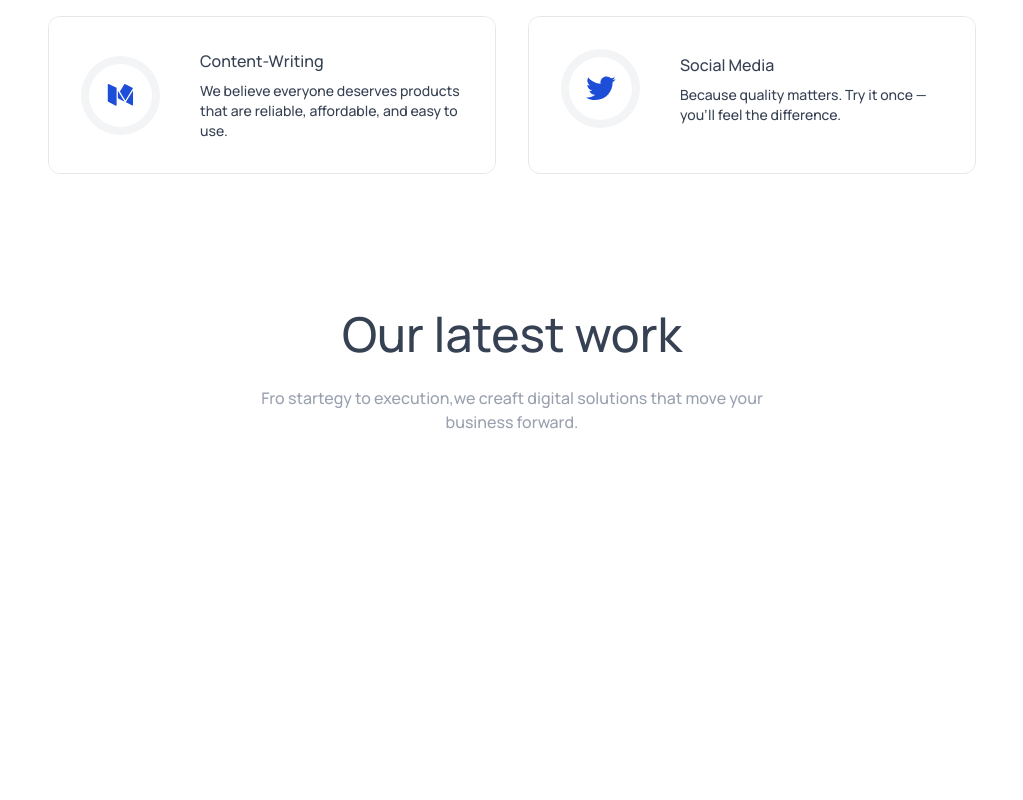
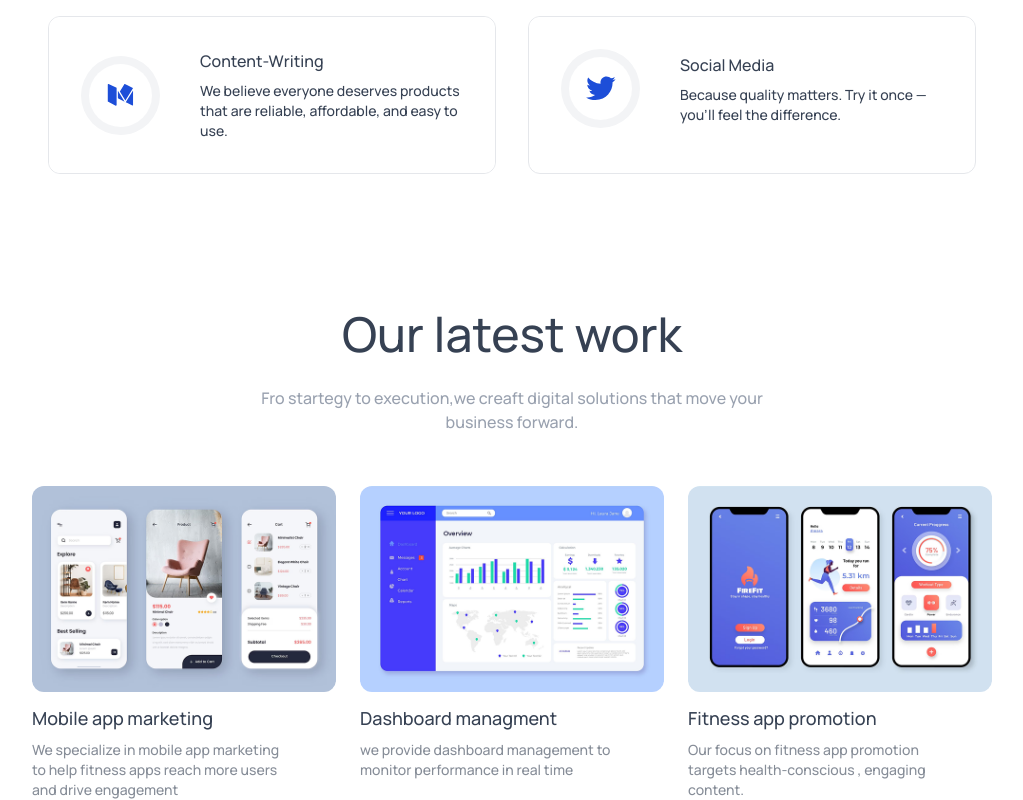
Before and after one commit to Anjana-20782/agency-ai, a React (Vite) app: page / in a window 1280 px wide. Shown: the part 1859-2659 px from the top of the page, without its empty margins (128-1151 px from the left). Before the commit the page ends 2317 px from the top, so only its background shows below. Built offline with nearby package versions, Linux system fonts and the light colour scheme.

Commit message:
our work new contents added

```diff
--- a/src/components/OurWork.jsx
+++ b/src/components/OurWork.jsx
@@ -1,10 +1,48 @@
 import React from "react";
 import Title from "./Title";
+import assets from "../assets/assets";
 
 const OurWork=()=>{
+
+    const workData = [
+        {
+            title:'Mobile app marketing',
+            description:"We specialize in mobile app marketing to help fitness apps reach more users and drive engagement",
+            image:assets.work_mobile_app
+
+        },
+         {
+            title:'Dashboard managment',
+            description:"we provide dashboard management to monitor performance in real time",
+            image:assets.work_dashboard_management
+
+        },
+         {
+            title:'Fitness app promotion',
+            description:"Our focus on fitness app promotion targets health-conscious , engaging content.",
+            image:assets.work_fitness_app
+
+        }
+
+
+    ]
     return(
         <div id='our-work' className="flex flex-col items-center gap-7 px-4 sm:px-12 lg-px-24 xl:px-40 pt-30 text-gray-700 dark:text-white">
             <Title title='Our latest work' desc='Fro startegy to execution,we creaft digital solutions that move your business forward.' />
+            <div className="grid sm:grid-cols-2 lg:grid-cols-3 gap-6 w-full max-w-5xl">
+                {
+                    workData.map((work,index)=>(
+                        <div key={index} className="hover:scale-102 duration-500
+                        transition-all cursor-pointer">
+
+                            <img src={work.image} className="w-full rounded-xl" alt="" />
+                            <h3 className="mt-3 mb-2 text-lg font-semibold">{work.title}</h3>
+                            <p className="text-sm text-gray=400 opacity-60 w-5/6">{work.description}</p>
+                        </div>
+                    ))
+                }
+
+            </div>
 
         </div>
     )
```
